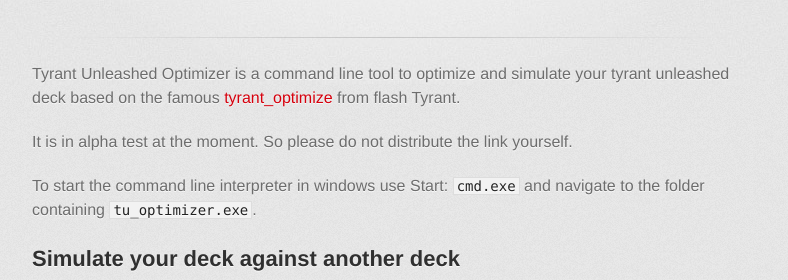
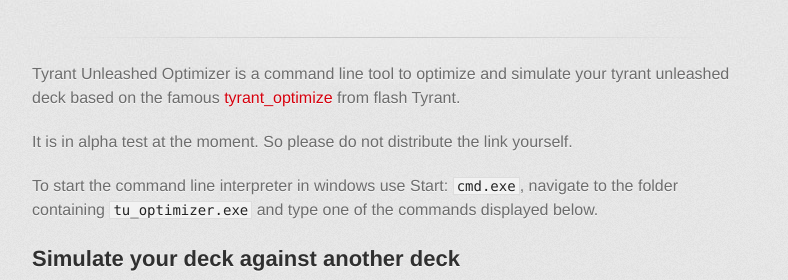
Before and after one commit to zachanassian/tu_optimize, a plain HTML site: page index.html in a window 1280 px wide. Shown: the part 489-769 px from the top of the page, without its empty margins (248-1036 px from the left). Drawn offline with Linux system fonts and the light colour scheme; a web font is replaced by a local one.

Commit message:
Update index.html

```diff
--- a/index.html
+++ b/index.html
@@ -54,7 +54,8 @@
 based on the famous <a href="http://www.kongregate.com/forums/65-tyrant/topics/257807-automatic-deck-optimization"
 target="_blank">tyrant_optimize</a> from flash Tyrant.</p>
 <p>It is in alpha test at the moment. So please do not distribute the link yourself.</p>
-<p>To start the command line interpreter in windows use Start: <code>cmd.exe</code> and navigate to the folder containing <code>tu_optimizer.exe</code>.</p>
+<p>To start the command line interpreter in windows use Start: <code>cmd.exe</code>, navigate
+to the folder containing <code>tu_optimizer.exe</code> and type one of the commands displayed below.</p>
 <h2><a name="usage" class="anchor" href="#usage"><span class="octicon octicon-link"></span></a>Simulate your deck against another deck</h2>
 <pre>
 >tu_optimize "Cyrus, Medic, Revolver, Imperial APC" "Malika, Grunt, Blitz Armor" sim 100000
```
